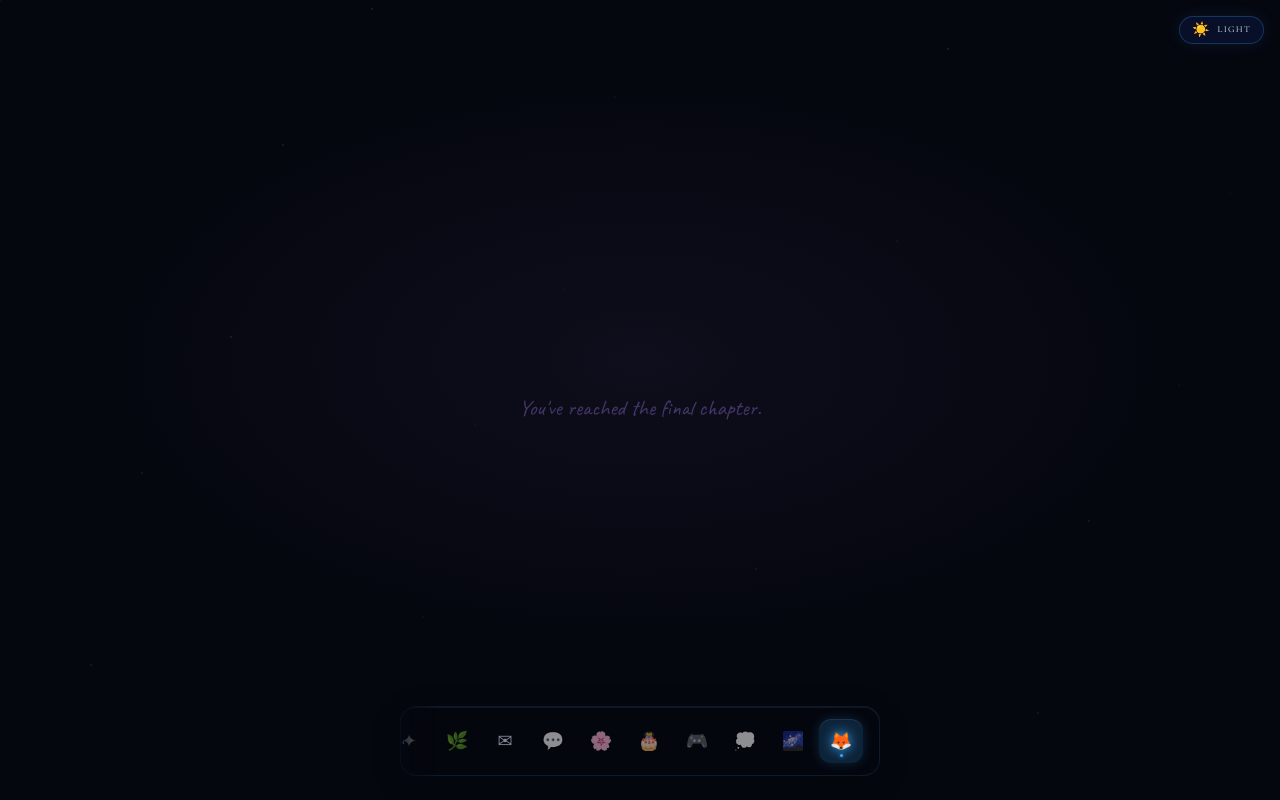
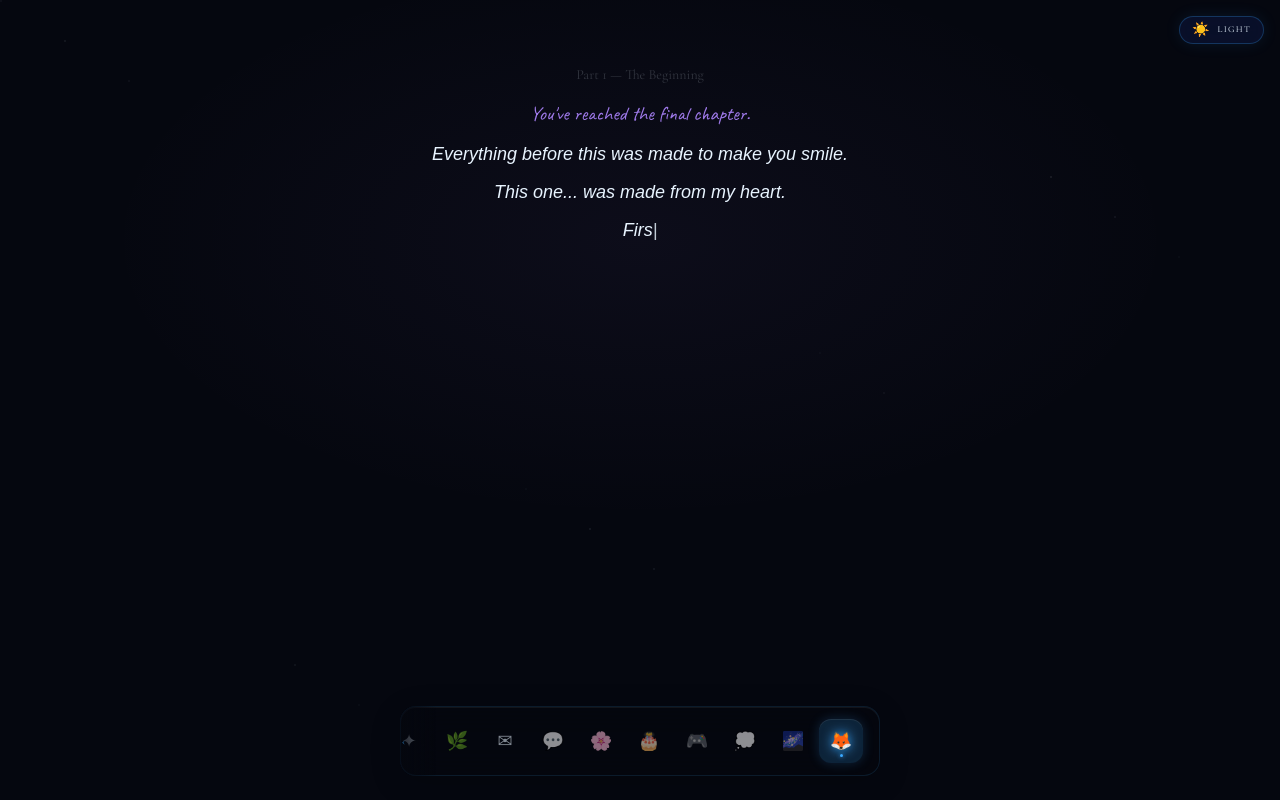
Before and after one commit to 0Vaibhav-Sinha0/twin, a Next.js app: page /finale in a window 1280 px wide. Both pictures are taken after a click on the button "✦ BEGIN". Built offline with nearby package versions, Linux system fonts and the light colour scheme; a web font is replaced by a local one.

Commit message:
redesign: Finale sequence — parts now type out fast (typewriter effect), stack permanently below each other, nothing fades away, auto-scrolls to keep newest part visible, 2.2s pause between parts

```diff
--- a/components/finale/FinaleSequence.tsx
+++ b/components/finale/FinaleSequence.tsx
@@ -1,98 +1,96 @@
 "use client";
 
 import { useState, useEffect, useRef, useCallback } from "react";
-import { motion, AnimatePresence } from "framer-motion";
+import { motion } from "framer-motion";
 import { FINALE_PARTS } from "@/data/finale";
-import type { MessageLine } from "@/data/finale";
-import { getLineDisplayDuration, FADE_MS } from "@/lib/readingPace";
+
+// Typewriter speed — fast, ms per character
+const TYPE_SPEED_MS = 18;
+// Pause after a part finishes typing, before the next part begins
+const PAUSE_BETWEEN_PARTS_MS = 2200;
+// Extra pause after the very first part (gives her a moment to settle in)
+const INITIAL_PAUSE_MS = 600;
 
 type PlaybackState = "idle" | "playing" | "done";
 
+// Flattens a part's lines into one displayable block of text,
+// preserving each line as its own paragraph within the block.
+function partToText(partIndex: number): string[] {
+  return FINALE_PARTS[partIndex].lines.map((l) => l.text);
+}
+
 export default function FinaleSequence() {
   const [playback, setPlayback] = useState<PlaybackState>("idle");
-  const [partIndex, setPartIndex] = useState(0);
-  const [lineIndex, setLineIndex] = useState(-1); // -1 = showing part label only
-  const [visible, setVisible] = useState(true);
+  const [completedParts, setCompletedParts] = useState<string[][]>([]);
+  const [typingPartIndex, setTypingPartIndex] = useState(-1);
+  const [typedLines, setTypedLines] = useState<string[]>([]);
+  const [currentLineChars, setCurrentLineChars] = useState(0);
+
+  const audioRef = useRef<HTMLAudioElement | null>(null);
+  const scrollAnchorRef = useRef<HTMLDivElement>(null);
   const timeoutRef = useRef<ReturnType<typeof setTimeout> | null>(null);
-  const audioRef = useRef<HTMLAudioElement | null>(null);
+  const intervalRef = useRef<ReturnType<typeof setInterval> | null>(null);
 
-  const currentPart = FINALE_PARTS[partIndex];
-  const currentLine: MessageLine | null =
-    lineIndex >= 0 && currentPart ? currentPart.lines[lineIndex] : null;
-
-  const clearTimer = useCallback(() => {
+  const clearTimers = useCallback(() => {
     if (timeoutRef.current) clearTimeout(timeoutRef.current);
+    if (intervalRef.current) clearInterval(intervalRef.current);
   }, []);
 
-  const advance = useCallback(() => {
-    setPartIndex((pIdx) => {
-      const part = FINALE_PARTS[pIdx];
-      setLineIndex((lIdx) => {
-        // Still label-only phase → move to first line
-        if (lIdx === -1) return 0;
-        // More lines in this part
-        if (lIdx + 1 < part.lines.length) return lIdx + 1;
-        return lIdx; // will be handled by part transition below
-      });
-      return pIdx;
-    });
-  }, []);
+  // Auto-scroll to keep the newest content in view
+  useEffect(() => {
+    scrollAnchorRef.current?.scrollIntoView({ behavior: "smooth", block: "end" });
+  }, [completedParts, typedLines, currentLineChars]);
 
-  // Core sequencing loop
-  useEffect(() => {
-    if (playback !== "playing") return;
-
-    clearTimer();
-    setVisible(true);
-
-    const part = FINALE_PARTS[partIndex];
-    if (!part) {
+  // Type out a single part, line by line, character by character, fast
+  const typeOutPart = useCallback((partIndex: number) => {
+    if (partIndex >= FINALE_PARTS.length) {
       setPlayback("done");
       return;
     }
 
-    // Label-only beat — held briefly before first line
-    if (lineIndex === -1) {
+    setTypingPartIndex(partIndex);
+    setTypedLines([]);
+    setCurrentLineChars(0);
+
+    const lines = partToText(partIndex);
+    let lineIdx = 0;
+    let charIdx = 0;
+    const finishedLines: string[] = [];
+
+    function typeChar() {
+      const line = lines[lineIdx];
+      charIdx++;
+      setCurrentLineChars(charIdx);
+
+      if (charIdx >= line.length) {
+        // Line finished — commit it, move to next line
+        finishedLines.push(line);
+        setTypedLines([...finishedLines]);
+        lineIdx++;
+        charIdx = 0;
+        setCurrentLineChars(0);
+
+        if (lineIdx >= lines.length) {
+          // Part finished typing — commit to completed, pause, then next part
+          if (intervalRef.current) clearInterval(intervalRef.current);
           timeoutRef.current = setTimeout(() => {
-        setVisible(false);
-        timeoutRef.current = setTimeout(() => {
-          setLineIndex(0);
-        }, FADE_MS);
-      }, 1800);
-      return;
+            setCompletedParts((prev) => [...prev, lines]);
+            setTypingPartIndex(-1);
+            setTypedLines([]);
+            typeOutPart(partIndex + 1);
+          }, PAUSE_BETWEEN_PARTS_MS);
+        }
+      }
     }
 
-    const line = part.lines[lineIndex];
-    if (!line) return;
-
-    const duration = getLineDisplayDuration(line);
-
-    timeoutRef.current = setTimeout(() => {
-      setVisible(false);
-      timeoutRef.current = setTimeout(() => {
-        // Move to next line or next part
-        if (lineIndex + 1 < part.lines.length) {
-          setLineIndex((i) => i + 1);
-        } else if (partIndex + 1 < FINALE_PARTS.length) {
-          setPartIndex((i) => i + 1);
-          setLineIndex(-1);
-        } else {
-          setPlayback("done");
-        }
-      }, FADE_MS);
-    }, duration);
-
-    return clearTimer;
+    intervalRef.current = setInterval(typeChar, TYPE_SPEED_MS);
     // eslint-disable-next-line react-hooks/exhaustive-deps
-  }, [playback, partIndex, lineIndex]);
+  }, []);
 
   const handleBegin = useCallback(() => {
     setPlayback("playing");
-    setPartIndex(0);
-    setLineIndex(-1);
-    setVisible(true);
+    setCompletedParts([]);
 
-    // Piano music — gracefully no-ops if file doesn't exist yet
     if (!audioRef.current) {
       const audio = new Audio("/audio/finale-song.mp3");
       audio.volume = 0;
@@ -110,9 +108,13 @@
         audio.volume = vol;
       }, 150);
     }).catch(() => {
-      // No audio file yet — sequence still plays silently
+      // No audio yet — sequence still plays silently
     });
-  }, []);
+
+    timeoutRef.current = setTimeout(() => {
+      typeOutPart(0);
+    }, INITIAL_PAUSE_MS);
+  }, [typeOutPart]);
 
   // Fade out music when done
   useEffect(() => {
@@ -131,59 +133,86 @@
     }
   }, [playback]);
 
-  useEffect(() => clearTimer, [clearTimer]);
+  useEffect(() => clearTimers, [clearTimers]);
+
+  // Determine line style — same logic as before, matches data model
+  const getLineStyle = (partIdx: number, lineIdx: number) => {
+    const line = FINALE_PARTS[partIdx]?.lines[lineIdx];
+    return line?.style ?? "body";
+  };
+
+  const renderLine = (text: string, partIdx: number, lineIdx: number, key: string) => {
+    const style = getLineStyle(partIdx, lineIdx);
+    return (
+      <p
+        key={key}
+        className="text-center w-full"
+        style={{
+          fontFamily:
+            style === "quote" || style === "emphasis" ? "var(--font-hand)" : "var(--font-body)",
+          fontStyle: style === "body" ? "italic" : "normal",
+          fontSize: style === "emphasis" ? "24px" : style === "quote" ? "20px" : "18px",
+          color:
+            style === "emphasis"
+              ? "#e879f9"
+              : style === "quote"
+              ? "var(--accent-secondary)"
+              : "var(--text-primary)",
+          lineHeight: "1.7",
+          textShadow: style === "emphasis" ? "0 0 20px rgba(232,121,249,0.3)" : "none",
+          marginBottom: "0.4em",
+        }}
+      >
+        {text}
+      </p>
+    );
+  };
 
   return (
     <div
-      className="fixed inset-0 flex items-center justify-center overflow-hidden"
+      className="fixed inset-0 flex flex-col overflow-y-auto"
       style={{ background: "var(--bg-primary)" }}
     >
-      {/* Ambient embient glow — subtle, doesn't compete with text */}
+      {/* Ambient glow */}
       <div
-        className="absolute inset-0 pointer-events-none"
+        className="fixed inset-0 pointer-events-none"
         style={{
           background:
-            "radial-gradient(ellipse 60% 50% at 50% 45%, rgba(159,122,234,0.06) 0%, transparent 70%)",
+            "radial-gradient(ellipse 60% 50% at 50% 30%, rgba(159,122,234,0.05) 0%, transparent 70%)",
+          zIndex: 0,
         }}
       />
 
-      {/* Floating ambient stars — very sparse, just enough to feel alive */}
-      <div className="absolute inset-0 pointer-events-none">
-        {Array.from({ length: 18 }).map((_, i) => (
+      {/* Sparse ambient stars */}
+      <div className="fixed inset-0 pointer-events-none" style={{ zIndex: 0 }}>
+        {Array.from({ length: 14 }).map((_, i) => (
           <motion.div
             key={i}
             className="absolute rounded-full"
             style={{
               width: "2px",
               height: "2px",
-              left: `${(i * 37) % 100}%`,
-              top: `${(i * 53) % 100}%`,
+              left: `${(i * 41) % 100}%`,
+              top: `${(i * 61) % 100}%`,
               backgroundColor: "var(--text-muted)",
             }}
-            animate={{ opacity: [0.1, 0.4, 0.1] }}
-            transition={{
-              duration: 3 + (i % 5),
-              repeat: Infinity,
-              delay: i * 0.3,
-              ease: "easeInOut",
-            }}
+            animate={{ opacity: [0.1, 0.35, 0.1] }}
+            transition={{ duration: 3 + (i % 5), repeat: Infinity, delay: i * 0.3, ease: "easeInOut" }}
           />
         ))}
       </div>
 
       {/* Idle — begin button */}
       {playback === "idle" && (
+        <div className="relative z-10 flex-1 flex items-center justify-center px-6">
           <motion.div
             initial={{ opacity: 0 }}
             animate={{ opacity: 1 }}
             transition={{ duration: 0.8 }}
-          className="relative z-10 flex flex-col items-center gap-6 text-center px-6"
+            className="flex flex-col items-center gap-6 text-center"
           >
             <span style={{ fontSize: "32px" }}>🦊</span>
-          <p
-            className="font-hand text-lg"
-            style={{ color: "var(--text-secondary)" }}
-          >
+            <p className="font-hand text-lg" style={{ color: "var(--text-secondary)" }}>
               one last thing before you go
             </p>
             <motion.button
@@ -201,93 +230,101 @@
               ✦ BEGIN
             </motion.button>
           </motion.div>
+        </div>
       )}
 
-      {/* Playing — part label or line, one at a time */}
-      {playback === "playing" && (
-        <div className="relative z-10 w-full max-w-lg px-8 flex items-center justify-center" style={{ minHeight: "40vh" }}>
-          <AnimatePresence mode="wait">
-            {lineIndex === -1 && visible && (
-              <motion.p
-                key={`label-${partIndex}`}
-                initial={{ opacity: 0, y: 10 }}
-                animate={{ opacity: 1, y: 0 }}
-                exit={{ opacity: 0, y: -6 }}
-                transition={{ duration: FADE_MS / 1000, ease: "easeInOut" }}
-                className="font-hand text-center w-full"
-                style={{
-                  fontSize: "20px",
-                  color: "var(--text-muted)",
-                  letterSpacing: "0.02em",
-                }}
+      {/* Playing / Done — stacked parts, nothing ever disappears */}
+      {(playback === "playing" || playback === "done") && (
+        <div className="relative z-10 w-full max-w-lg mx-auto px-8 py-16 flex flex-col gap-10">
+          {completedParts.map((lines, partIdx) => (
+            <div key={`part-${partIdx}`} className="flex flex-col items-center">
+              <p
+                className="font-hand text-center mb-3"
+                style={{ fontSize: "14px", color: "var(--text-muted)", opacity: 0.6 }}
               >
-                {currentPart?.label}
-              </motion.p>
+                {FINALE_PARTS[partIdx].label}
+              </p>
+              {lines.map((text, lineIdx) => renderLine(text, partIdx, lineIdx, `${partIdx}-${lineIdx}`))}
+            </div>
+          ))}
+
+          {/* Currently typing part */}
+          {typingPartIndex >= 0 && (
+            <div className="flex flex-col items-center">
+              <p
+                className="font-hand text-center mb-3"
+                style={{ fontSize: "14px", color: "var(--text-muted)", opacity: 0.6 }}
+              >
+                {FINALE_PARTS[typingPartIndex].label}
+              </p>
+              {typedLines.map((text, lineIdx) =>
+                renderLine(text, typingPartIndex, lineIdx, `typing-${lineIdx}`)
               )}
-
-            {currentLine && visible && (
-              <motion.p
-                key={`line-${partIndex}-${lineIndex}`}
-                initial={{ opacity: 0, y: 14 }}
-                animate={{ opacity: 1, y: 0 }}
-                exit={{ opacity: 0, y: -10 }}
-                transition={{ duration: FADE_MS / 1000, ease: "easeInOut" }}
+              {/* Currently-typing line, partial */}
+              {currentLineChars > 0 && (
+                <p
                   className="text-center w-full"
                   style={{
                     fontFamily:
-                    currentLine.style === "quote" || currentLine.style === "emphasis"
+                      getLineStyle(typingPartIndex, typedLines.length) === "quote" ||
+                      getLineStyle(typingPartIndex, typedLines.length) === "emphasis"
                         ? "var(--font-hand)"
                         : "var(--font-body)",
-                  fontStyle: currentLine.style === "body" || !currentLine.style ? "italic" : "normal",
+                    fontStyle:
+                      getLineStyle(typingPartIndex, typedLines.length) === "body" ? "italic" : "normal",
                     fontSize:
-                    currentLine.style === "emphasis"
-                      ? "26px"
-                      : currentLine.style === "quote"
-                      ? "22px"
-                      : "20px",
+                      getLineStyle(typingPartIndex, typedLines.length) === "emphasis"
+                        ? "24px"
+                        : getLineStyle(typingPartIndex, typedLines.length) === "quote"
+                        ? "20px"
+                        : "18px",
                     color:
-                    currentLine.style === "emphasis"
+                      getLineStyle(typingPartIndex, typedLines.length) === "emphasis"
                         ? "#e879f9"
-                      : currentLine.style === "quote"
+                        : getLineStyle(typingPartIndex, typedLines.length) === "quote"
                         ? "var(--accent-secondary)"
                         : "var(--text-primary)",
                     lineHeight: "1.7",
-                  textShadow:
-                    currentLine.style === "emphasis"
-                      ? "0 0 24px rgba(232,121,249,0.35)"
-                      : "none",
+                    marginBottom: "0.4em",
                   }}
                 >
-                {currentLine.text}
-              </motion.p>
+                  {FINALE_PARTS[typingPartIndex].lines[typedLines.length]?.text.slice(0, currentLineChars)}
+                  <motion.span
+                    animate={{ opacity: [1, 0] }}
+                    transition={{ duration: 0.5, repeat: Infinity }}
+                    style={{ opacity: 0.6 }}
+                  >
+                    |
+                  </motion.span>
+                </p>
               )}
-          </AnimatePresence>
             </div>
           )}
 
-      {/* Done — final lingering state */}
+          {/* Done state — closing line */}
           {playback === "done" && (
             <motion.div
-          initial={{ opacity: 0 }}
-          animate={{ opacity: 1 }}
-          transition={{ duration: 1.2 }}
-          className="relative z-10 flex flex-col items-center gap-5 text-center px-8"
+              initial={{ opacity: 0, y: 12 }}
+              animate={{ opacity: 1, y: 0 }}
+              transition={{ delay: 0.4, duration: 1 }}
+              className="flex flex-col items-center gap-4 pt-8"
             >
               <motion.span
                 animate={{ scale: [1, 1.1, 1] }}
                 transition={{ duration: 2.5, repeat: Infinity }}
-            style={{ fontSize: "40px" }}
+                style={{ fontSize: "36px" }}
               >
                 🦊🤍
               </motion.span>
-          <p
-            className="font-hand text-2xl"
-            style={{ color: "var(--accent-warm)" }}
-          >
+              <p className="font-hand text-xl" style={{ color: "var(--accent-warm)" }}>
                 thank you for being you
               </p>
             </motion.div>
           )}
+
+          <div ref={scrollAnchorRef} />
+        </div>
+      )}
     </div>
   );
 }
--- a/lib/readingPace.ts
+++ /dev/null
@@ -1,23 +0,0 @@
-import type { MessageLine } from "@/data/finale";
-
-// Average adult silent reading speed is ~200-250 wpm, but for emotionally-paced
-// on-screen text (short lines, meant to be *felt* not skimmed) we slow this down
-// significantly — closer to spoken/narration pace so each line has room to land.
-const WORDS_PER_MINUTE = 90;
-const MIN_DISPLAY_MS = 2200;
-const MAX_DISPLAY_MS = 7000;
-const FADE_MS = 700;
-
-export function getLineDisplayDuration(line: MessageLine): number {
-  const wordCount = line.text.trim().split(/\s+/).length;
-  const baseMs = (wordCount / WORDS_PER_MINUTE) * 60 * 1000;
-
-  // Ellipses and short fragmentary lines ("But... but... but...") need extra
-  // breathing room beyond raw word count — they're meant to trail off.
-  const ellipsisBonus = (line.text.match(/\.\.\./g) || []).length * 400;
-
-  const clamped = Math.min(MAX_DISPLAY_MS, Math.max(MIN_DISPLAY_MS, baseMs + ellipsisBonus));
-  return clamped + (line.extraPause ?? 0);
-}
-
-export { FADE_MS };
```
Lines whose indentation alone changed are shown as unchanged.
